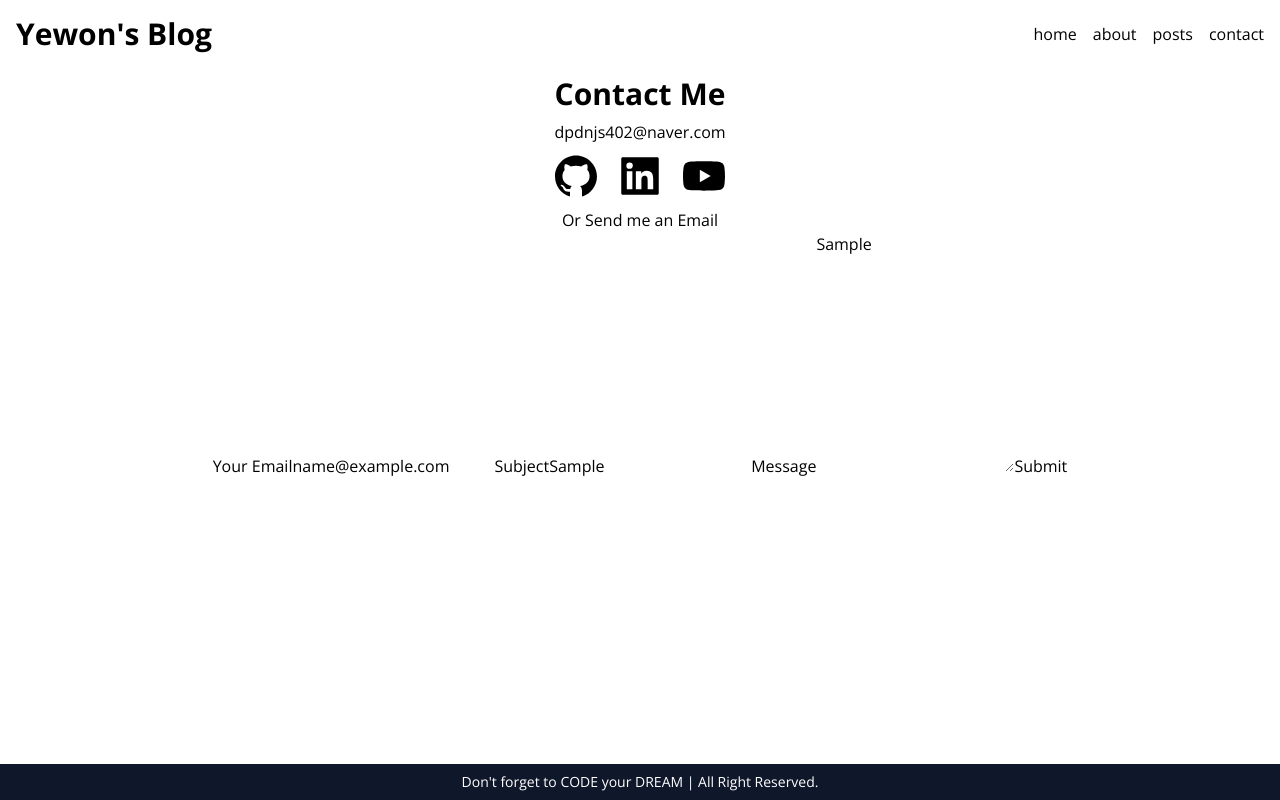
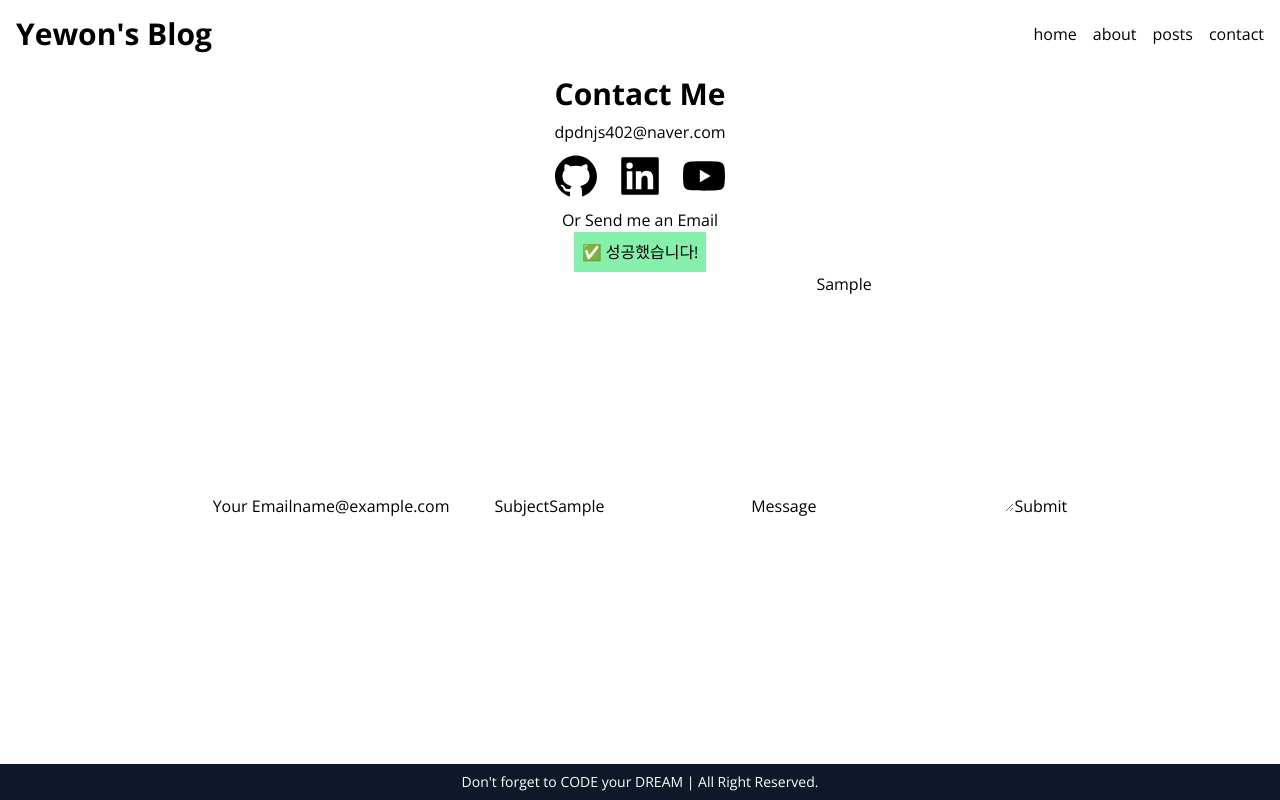
Before and after one commit to yewon97/nextjs-blog, a Next.js app: page /contact in a window 1280 px wide. Both pictures are taken after typing "name@example.com", "Sample", "Sample" into the empty fields and a click on the button "Submit". Built offline with nearby package versions, Linux system fonts and the light colour scheme.

Commit message:
성공 실패 배너 만들기

```diff
--- /dev/null
+++ b/src/components/Banner.tsx
@@ -0,0 +1,18 @@
+export type BannerData = {
+  message: string;
+  state: "success" | "error";
+};
+
+export default function Banner({
+  banner: { message, state },
+}: {
+  banner: BannerData;
+}) {
+  const isSuccess = state === "success";
+  const icon = isSuccess ? "✅" : "🔥";
+  return (
+    <p
+      className={`p-2 ${isSuccess ? "bg-green-300" : "bg-red-300"}`}
+    >{`${icon} ${message}`}</p>
+  );
+}
--- a/src/components/ContactForm.tsx
+++ b/src/components/ContactForm.tsx
@@ -1,6 +1,7 @@
 "use client";
 
 import { ChangeEvent, FormEvent, useState } from "react";
+import Banner, { BannerData } from "./Banner";
 
 type Form = {
   from: string;
@@ -20,13 +21,22 @@ export default function ContactForm() {
     setForm((prev) => ({ ...prev, [name]: value }));
   };
 
+  const [banner, setBanner] = useState<BannerData | null>(null);
+
   const onSubmit = (e: FormEvent<HTMLFormElement>) => {
     e.preventDefault();
     console.log(form);
+
+    setBanner({ message: "성공했습니다!", state: "success" });
+
+    setTimeout(() => {
+      setBanner(null);
+    }, 3000);
   };
 
   return (
     <>
+      {banner && <Banner banner={banner} />}
       <form onSubmit={onSubmit}>
         <label htmlFor="from">Your Email</label>
         <input
```
